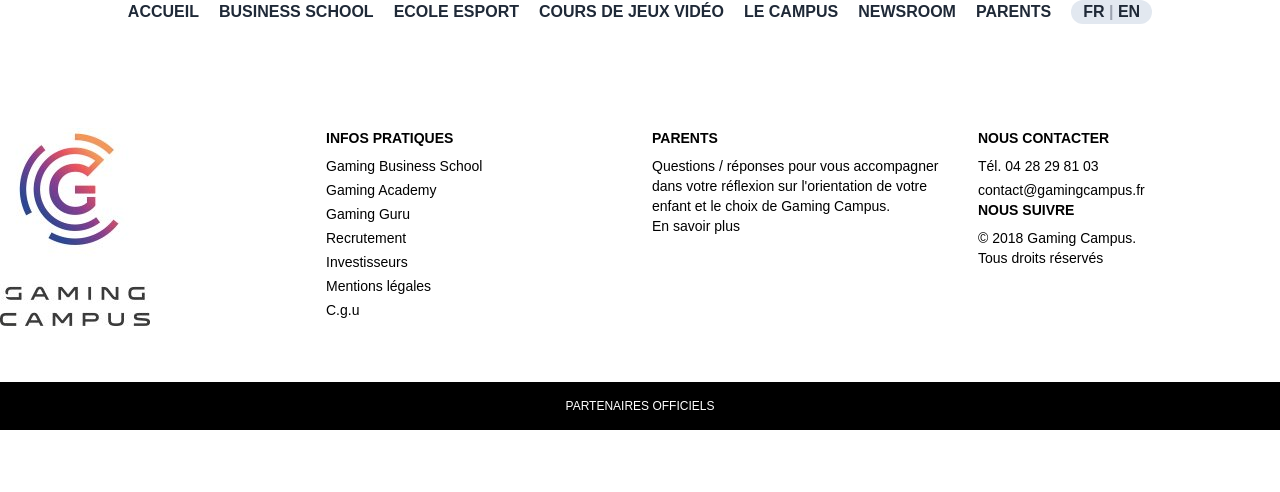
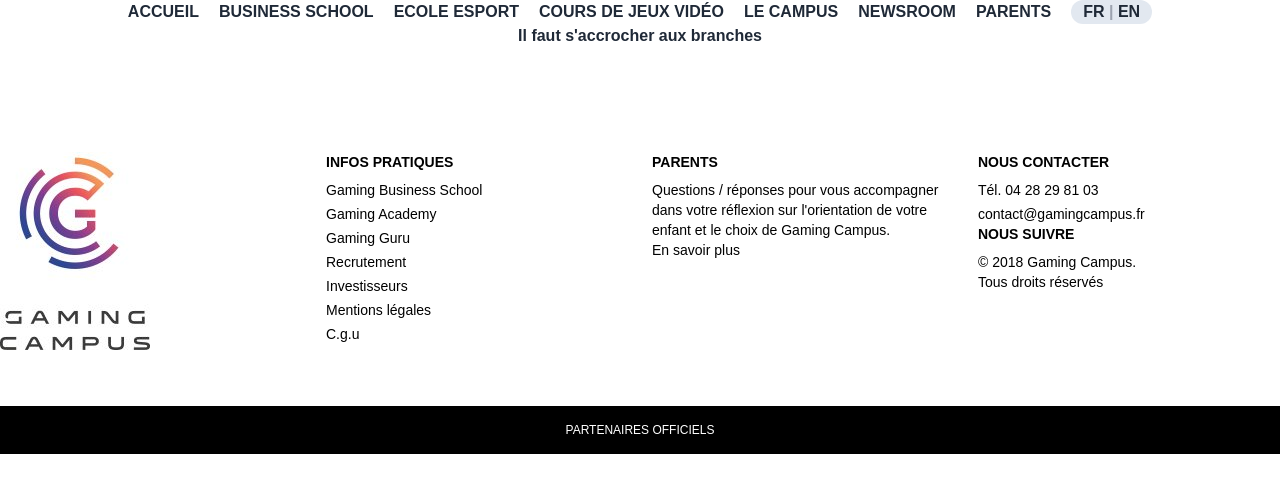
Before and after one commit to Crackzul/2Gaming-Campus, a website: page index.html in a window 1280 px wide. Drawn offline with Linux system fonts and the light colour scheme; a web font is replaced by a local one.

Commit message:
Ajout du titre test Boutcamp

```diff
--- a/index.html
+++ b/index.html
@@ -26,6 +26,7 @@
     </header>
 
     <main>
+      <H1 class="text-center font-bold">Il faut s'accrocher aux branches</H1>
     </main>
     <footer class="text-black mt-16">
       <div class="container py-10 grid grid-cols-1 md:grid-cols-4 gap-6 text-sm">
```
